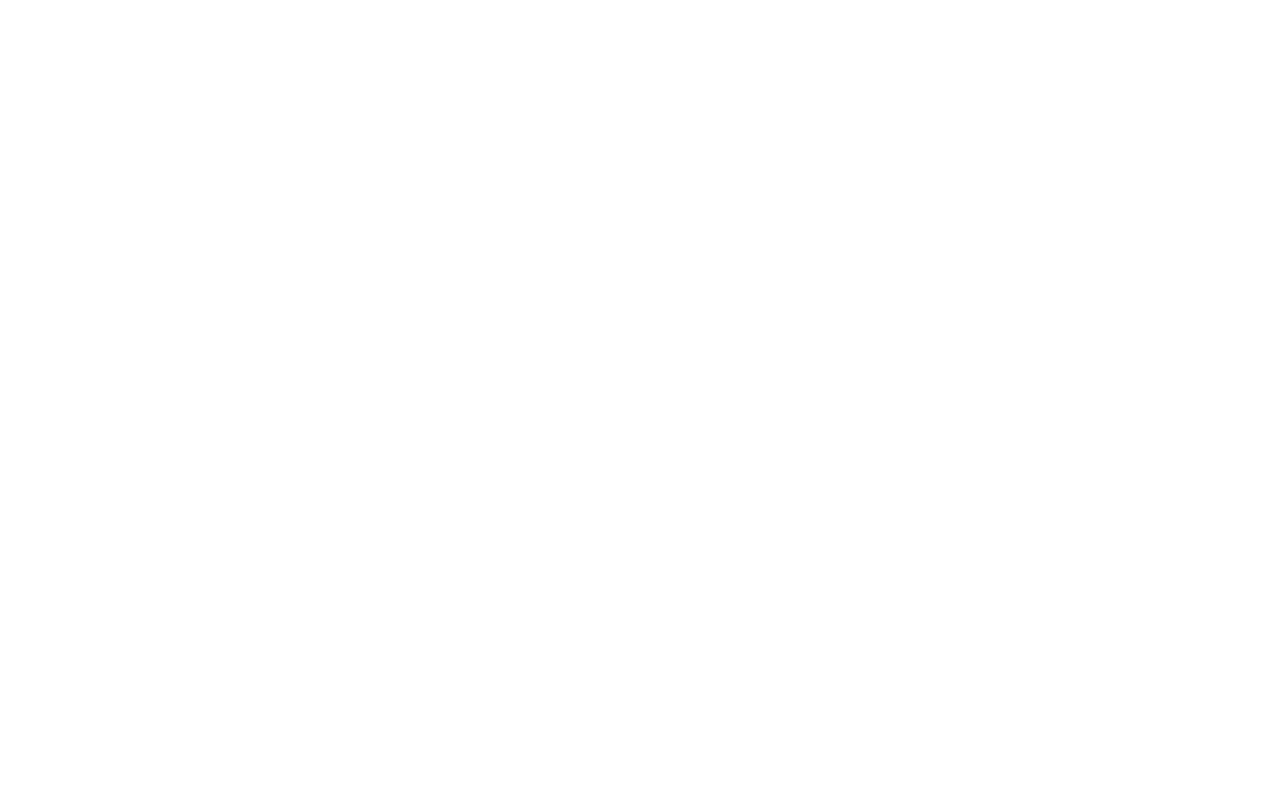
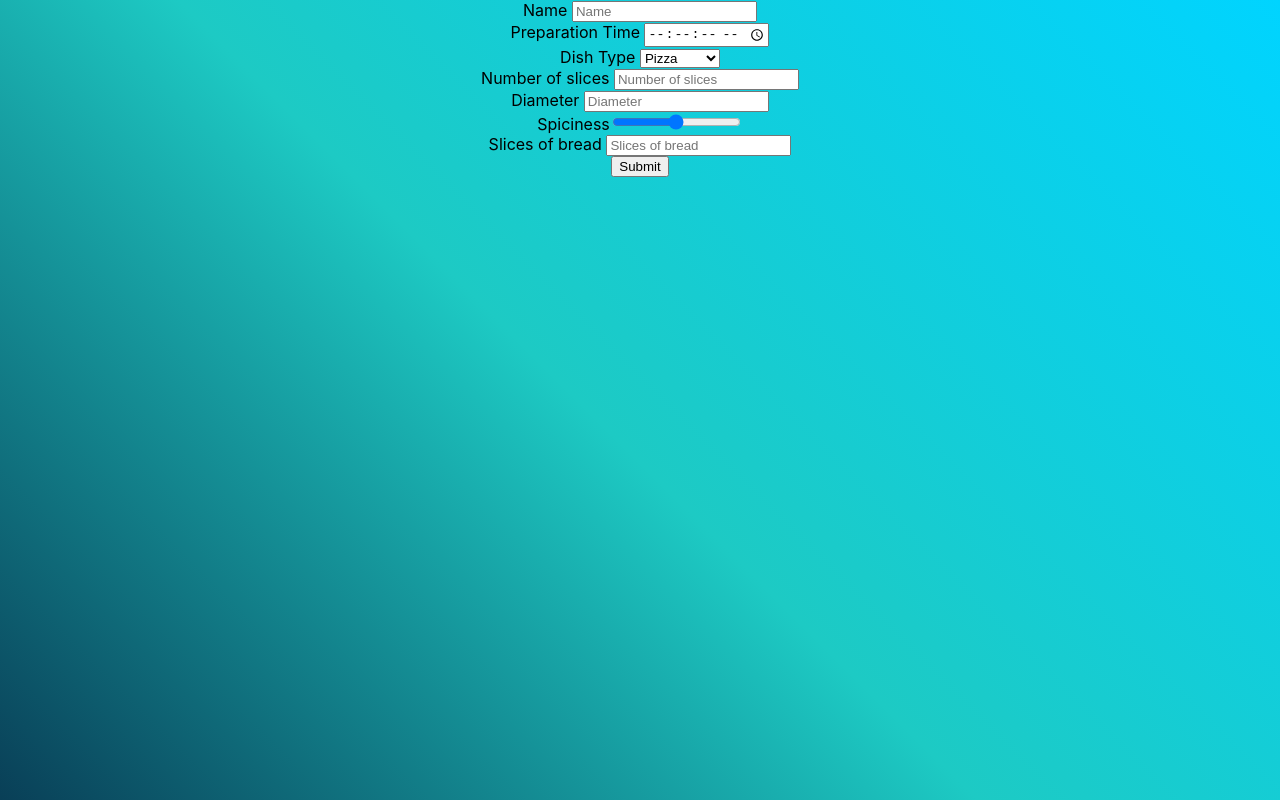
Before and after one commit to Novacci/food-form, a React (Create React App) app: page / in a window 1280 px wide. Built offline with nearby package versions, Linux system fonts and the light colour scheme.

Commit message:
Made skeleton of form component

```diff
--- a/package.json
+++ b/package.json
@@ -12,6 +12,7 @@
     "@types/react-dom": "^18.2.4",
     "react": "^18.2.0",
     "react-dom": "^18.2.0",
+    "react-hook-form": "^7.43.9",
     "react-scripts": "5.0.1",
     "typescript": "^4.9.5",
     "web-vitals": "^2.1.4"
--- a/src/App.scss
+++ b/src/App.scss
@@ -0,0 +1,10 @@
+body {
+  background: linear-gradient(
+    45deg,
+    rgba(2, 0, 36, 1) 0%,
+    rgba(9, 63, 87, 1) 0%,
+    rgb(29, 202, 196) 47%,
+    rgba(0, 212, 255, 1) 100%
+  );
+  height: 100vh;
+}
--- a/src/App.tsx
+++ b/src/App.tsx
@@ -1,7 +1,12 @@
 import './App.scss';
+import Form from './Form/Form';
 
 function App() {
-  return <div className="App"></div>;
+  return (
+    <>
+      <Form />
+    </>
+  );
 }
 
 export default App;
--- /dev/null
+++ b/src/Form/Form.scss
@@ -0,0 +1,5 @@
+form {
+  display: flex;
+  flex-direction: column;
+  align-items: center;
+}
--- /dev/null
+++ b/src/Form/Form.tsx
@@ -0,0 +1,99 @@
+import './Form.scss';
+import { useForm } from 'react-hook-form';
+import { useState } from 'react';
+
+const Form = () => {
+  //   const [selectedOption, setSelectedOption] = useState(undefined);
+  const {
+    register,
+    handleSubmit,
+    formState: { errors },
+  } = useForm();
+  //   const onSubmit = (data) => console.log(data);
+  console.log(errors);
+
+  //   const selectOptionHandler = (event) => {
+  //     setSelectedOption(event.target.value);
+  //   };
+
+  return (
+    <div>
+      <form>
+        <div>
+          <label htmlFor="name">Name </label>
+          <input
+            id="name"
+            type="text"
+            placeholder="Name"
+            {...register('Name', { required: true, min: 0, maxLength: 80 })}
+          />
+        </div>
+        <div>
+          <label htmlFor="preparationTime">Preparation Time </label>
+          <input
+            id="preparationTime"
+            type="time"
+            placeholder="Preparation time"
+            step={1}
+            {...register('Preparation time', {
+              required: true,
+              max: 24,
+              min: 0,
+            })}
+          />
+        </div>
+        <div>
+          <label htmlFor="type">Dish Type </label>
+          <select {...register('Type', { required: true })}>
+            <option value="Pizza">Pizza</option>
+            <option value="Soup">Soup</option>
+            <option value="Sandwich">Sandwich</option>
+          </select>
+        </div>
+        <div>
+          <label htmlFor="numberOfSlices">Number of slices </label>
+          <input
+            id="numberOfSlices"
+            type="number"
+            placeholder="Number of slices"
+            {...register('Number of slices', {
+              required: true,
+              max: 8,
+              min: 0,
+            })}
+          />
+        </div>
+        <div>
+          <label htmlFor="diameter">Diameter </label>
+          <input
+            id="diameter"
+            type="number"
+            placeholder="Diameter"
+            {...register('Diameter', { required: true, max: 60, min: 0 })}
+          />
+        </div>
+        <div>
+          <label htmlFor="spiciness">Spiciness</label>
+          <input
+            id="spiciness"
+            type="range"
+            placeholder="Spiciness"
+            {...register('Spiciness', { required: true, max: 10, min: 1 })}
+          />
+        </div>
+        <div>
+          <label htmlFor="slicesOfBread">Slices of bread </label>
+          <input
+            id="slicesOfBread"
+            type="number"
+            placeholder="Slices of bread"
+            {...register('Slices of bread', { max: 10, min: 1 })}
+          />
+        </div>
+        <input type="submit" />
+      </form>
+    </div>
+  );
+};
+
+export default Form;
```
Also changed, not shown: 1 other file (tests, documents, lock files or other folders).
